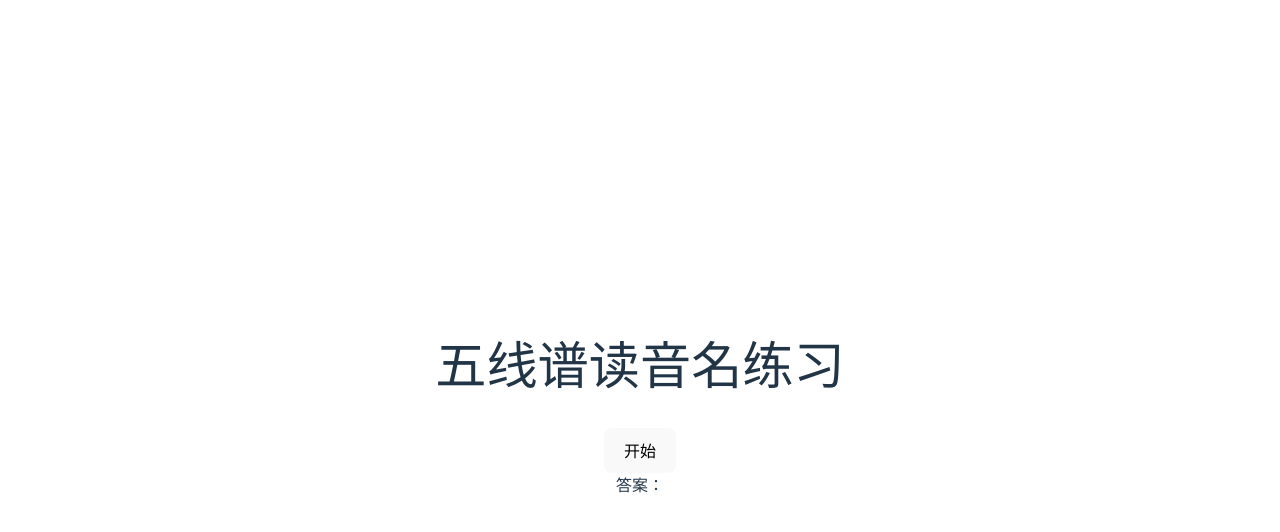
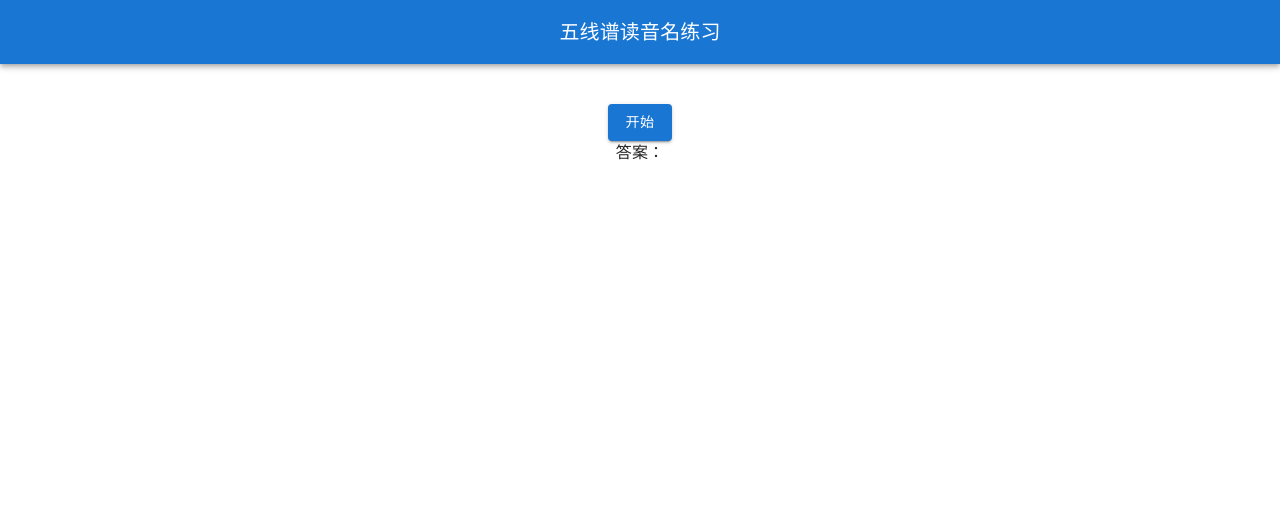
Before and after one commit to wangtjwork/3_mins_musical_societies, a React (Vite) app: page / in a window 1280 px wide. Shown: the top 532 px of the page. Built offline with nearby package versions, Linux system fonts and the light colour scheme.

Commit message:
Use Material UI

```diff
--- a/package.json
+++ b/package.json
@@ -12,6 +12,10 @@
     "deploy": "gh-pages -d dist"
   },
   "dependencies": {
+    "@emotion/react": "^11.11.4",
+    "@emotion/styled": "^11.11.5",
+    "@fontsource/roboto": "^5.0.13",
+    "@mui/material": "^5.16.1",
     "opensheetmusicdisplay": "^1.8.8",
     "react": "^18.3.1",
     "react-dom": "^18.3.1"
--- a/src/App.css
+++ b/src/App.css
@@ -1,48 +1,11 @@
 #root {
-  max-width: 1280px;
-  margin: 0 auto;
-  padding: 2rem;
-  text-align: center;
+  position: absolute;
+  height: 100%;
+  width: 100%;
 }
 
-.logo {
-  height: 6em;
-  padding: 1.5em;
-  will-change: filter;
-  transition: filter 300ms;
-}
-.logo:hover {
-  filter: drop-shadow(0 0 2em #646cffaa);
-}
-.logo.react:hover {
-  filter: drop-shadow(0 0 2em #61dafbaa);
-}
-
-@keyframes logo-spin {
-  from {
-    transform: rotate(0deg);
-  }
-  to {
-    transform: rotate(360deg);
-  }
-}
-
-@media (prefers-reduced-motion: no-preference) {
-  a:nth-of-type(2) .logo {
-    animation: logo-spin infinite 20s linear;
-  }
-}
-
-.card {
-  padding: 2em;
-}
-
-.read-the-docs {
-  color: #888;
-}
-
-.sheet{
+.sheet {
   padding-top: 30px;
-  height: 100px;
+  height: 150px;
   width: 200px;
 }
--- a/src/App.tsx
+++ b/src/App.tsx
@@ -1,9 +1,13 @@
 import { useRef, useState } from 'react'
-import { OpenSheetMusicDisplay } from 'opensheetmusicdisplay';
+import '@fontsource/roboto/300.css';
+import '@fontsource/roboto/400.css';
+import '@fontsource/roboto/500.css';
+import '@fontsource/roboto/700.css';
 import './App.css'
 import { generateSingleNoteXml, singleNoteXmlDoc } from './utils/musicXMLUtils';
 import { TREBLE_CLEF_NOTES_SCIENTIFIC } from './utils/musicNotesConfig';
 import SingleNoteSheet from './components/SingleNoteSheet';
+import { AppBar, Box, Button, CssBaseline, Stack, Toolbar, Typography } from '@mui/material';
 
 function App() {
   const [note, setNote] = useState<string>('');
@@ -18,10 +22,21 @@ function App() {
 
   return (
     <>
-      <h1>五线谱读音名练习</h1>
-      <button onClick={onStartClick}>{note == '' ? '开始' : '下一题'}</button>
-      {xmlDoc != null ? <SingleNoteSheet xmlDoc={xmlDoc} /> : null}
-      <div>答案：{note}</div>
+      <CssBaseline />
+      <Box flexDirection={'column'} alignItems={'stretch'} textAlign={'center'}>
+        <AppBar position='static'>
+          <Toolbar>
+            <Typography variant="h6" component="div" sx={{ flexGrow: 1 }}>
+              五线谱读音名练习
+            </Typography>
+          </Toolbar>
+        </AppBar>
+        <Stack flexGrow={1} alignItems={'center'} marginTop={5}>
+          <Button sx={{ width: 'fit-content' }} variant='contained' onClick={onStartClick}>{note == '' ? '开始' : '下一题'}</Button>
+          {xmlDoc != null ? <SingleNoteSheet xmlDoc={xmlDoc} /> : null}
+          <div>答案：{note}</div>
+        </Stack>
+      </Box>
     </>
   )
 }
```
Also changed, not shown: 1 other file (tests, documents, lock files or other folders).
